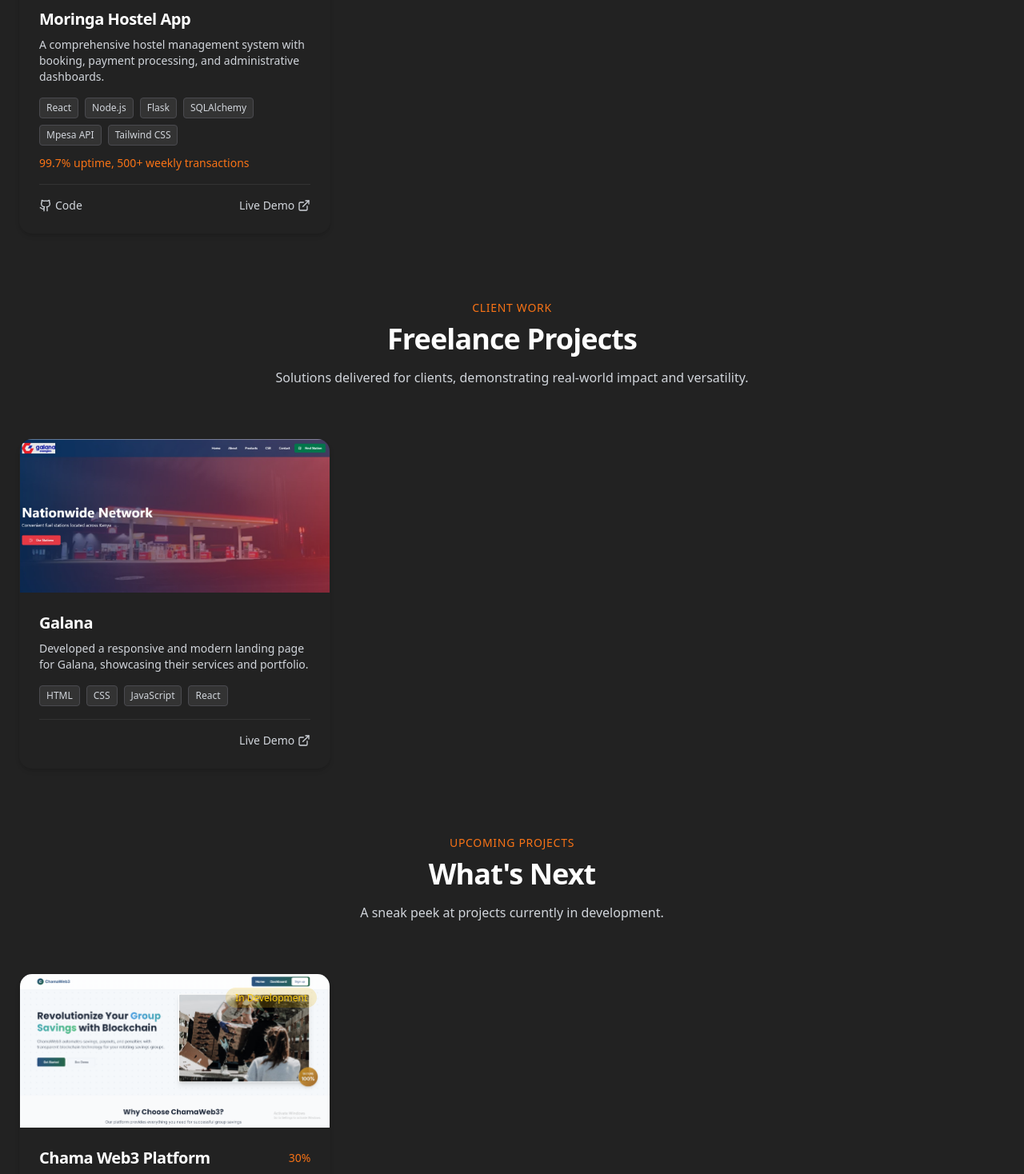
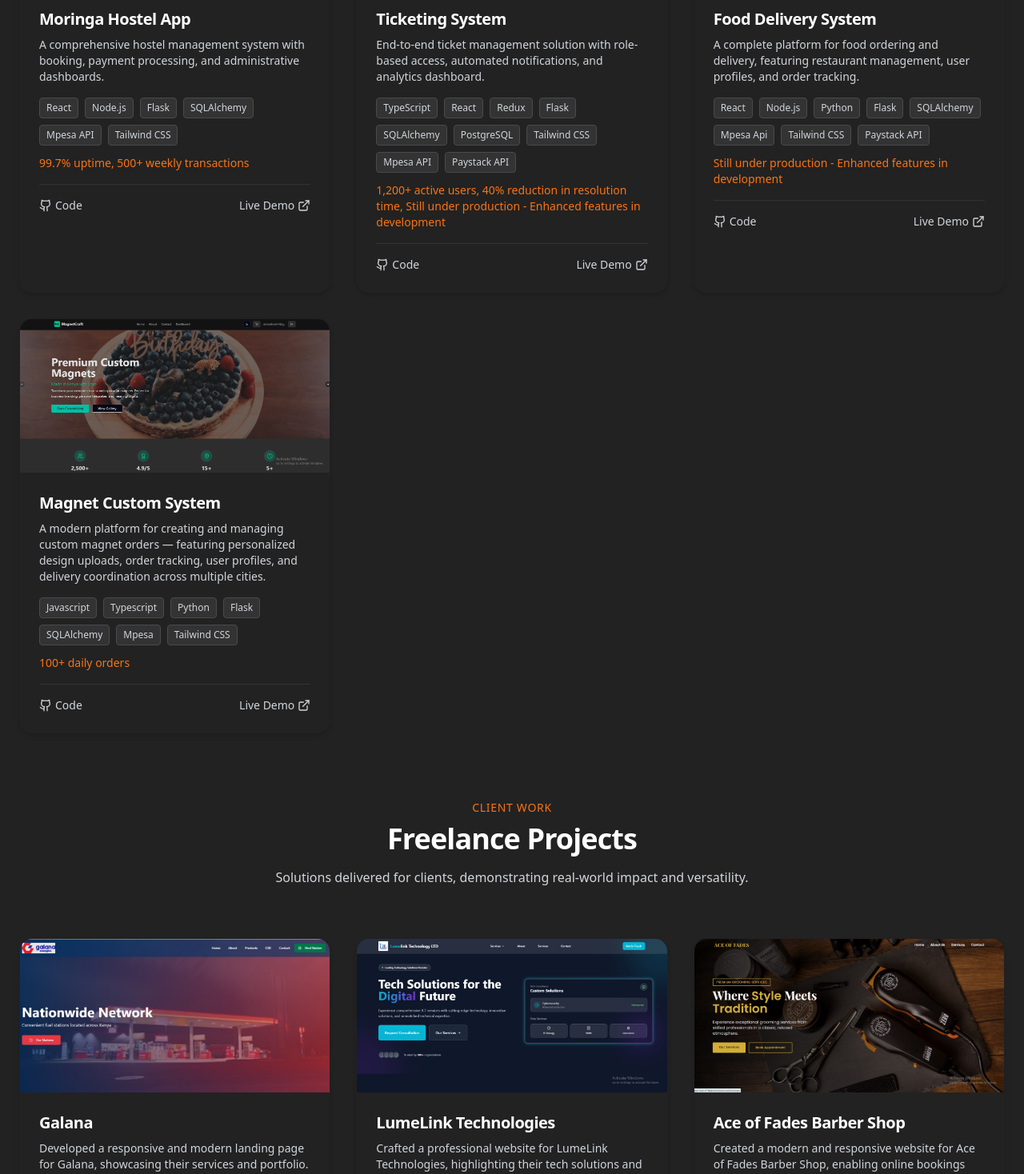
Before and after one commit to dannykhan02/my_portfolio, a React (Vite) app: page / in a window 1280 px wide. Shown: the part 2220-3688 px from the top of the page at 80% size. Built offline with nearby package versions, Linux system fonts and the light colour scheme.

Commit message:
Update projects

```diff
--- a/src/components/Projects.tsx
+++ b/src/components/Projects.tsx
@@ -29,7 +29,63 @@ const featuredProjects = [
       "Used flask components deployed on cPanel for administrative functions"
     ]
   },
-  // Other projects...
+  {
+    title: "Ticketing System",
+    role: "Technical Lead",
+    date: "November 2024 - Present",
+    description: "End-to-end ticket management solution with role-based access, automated notifications, and analytics dashboard.",
+    longDescription: "This Enterprise Ticketing Application revolutionizes how businesses handle internal support requests. As Technical Lead, I built a highly scalable system that processes over 800 tickets daily with exceptional reliability while providing powerful business intelligence through comprehensive reporting.",
+    technologies: ["TypeScript", "React", "Redux", "Flask", "SQLAlchemy", "PostgreSQL", "Tailwind CSS", "Mpesa API", "Paystack API"],
+    metrics: "1,200+ active users, 40% reduction in resolution time, Still under production - Enhanced features in development",
+    image: "/ticketing_system.png",
+    github: "https://github.com/JBcollo2/pulse",
+    liveUrl: "https://pulse-ticket-verse.netlify.app",
+    challenges: "Creating a system capable of handling high ticket volume with real-time updates while maintaining comprehensive historical data for business intelligence.",
+    solutions: "Engineered a custom dashboard with real-time WebSocket notifications and implemented efficient database indexing that reduced ticket resolution time by 40%.",
+    highlights: [
+      "Achieved 99.99% uptime even during peak usage periods",
+      "Implemented real-time notifications via WebSockets",
+      "Created comprehensive reporting for business intelligence"
+    ]
+  },
+  {
+    title: "Food Delivery System",
+    role: "Team Lead",
+    date: "October 2024 - Present",
+    description: "A complete platform for food ordering and delivery, featuring restaurant management, user profiles, and order tracking.",
+    longDescription: "This comprehensive Food Delivery Management System handles everything from customer ordering to delivery tracking. As Team Lead, I designed a microservice architecture capable of processing 1,000+ concurrent orders while maintaining system performance and reliability.",
+    technologies: ["React", "Node.js", "Python", "Flask", "SQLAlchemy", "Mpesa Api", "Tailwind CSS", "Paystack API"],
+    metrics: "Still under production - Enhanced features in development",
+    image: "/food_delivery_system.png",
+    github: "https://github.com/JBcollo1/flutter-food-fusion",
+    liveUrl: "https://castino.netlify.app",
+    challenges: "Coordinating multiple services including real-time GPS tracking, order management, payment processing, and vendor inventory systems while ensuring seamless user experience.",
+    solutions: "Designed a robust microservice architecture with efficient database optimization that enabled smooth handling of 1,000+ concurrent orders with minimal latency.",
+    highlights: [
+      "Implementing real-time GPS tracking with 99.8% accuracy",
+      "Developing vendor portal and inventory management using PHP with cPanel deployment",
+      "Creating secure payment processing supporting 5+ payment methods"
+    ]
+  },
+  {
+    title: "Magnet Custom System",
+    role: "Solo Developer",
+    date: "December 2024 - Present",
+    description: "A modern platform for creating and managing custom magnet orders — featuring personalized design uploads, order tracking, user profiles, and delivery coordination across multiple cities.",
+    longDescription: "This project involved developing a complete custom magnet ordering system. As the sole developer, I focused on user experience optimization and order management, creating a robust platform that significantly streamlined the custom magnet creation process for users while maintaining complete order integrity.",
+    technologies: ["Javascript", "Typescript", "Python", "Flask", "SQLAlchemy", "Mpesa", "Tailwind CSS"],
+    metrics: "100+ daily orders",
+    image: "/magnet.png",
+    github: "https://github.com/JBcollo1/magnet",
+    liveUrl: "https://magnet12.netlify.app/",
+    challenges: "Creating a user-friendly interface for custom design uploads while ensuring efficient order processing and delivery coordination across multiple cities.",
+    solutions: "Implemented advanced file upload handling and created an intuitive design interface that reduced order completion time by 60% while maintaining high-quality output.",
+    highlights: [
+      "Reduced order processing time by 60% through efficient workflow design",
+      "Successfully integrated multi-city delivery coordination system",
+      "Created comprehensive order tracking and user profile management"
+    ]
+  }
 ];
 
 const freelanceProjects = [
@@ -50,7 +106,40 @@ const freelanceProjects = [
       "Created fully responsive design for all screen sizes"
     ]
   },
-  // Other freelance projects...
+  {
+    title: "LumeLink Technologies",
+    role: "Lead Developer",
+    date: "September 2024 - Present",
+    description: "Crafted a professional website for LumeLink Technologies, highlighting their tech solutions and expertise.",
+    longDescription: "The LumeLink Portfolio Platform is a cutting-edge solution for professionals to showcase their work with location-based context. As Lead Developer, I architected a responsive system featuring interactive map integration, optimized image loading, and seamless dark/light mode transitions for an exceptional user experience.",
+    technologies: ["React", "Tailwind CSS", "Vite"],
+    image: "/lumelink.png",
+    liveUrl: "https://lumelink.netlify.app/",
+    challenges: "Creating a highly performant application with complex map integrations while maintaining exceptional page load speeds across all devices.",
+    solutions: "Implemented dynamic code splitting, lazy loading of components, and optimized image processing that resulted in a remarkable 97/100 Google PageSpeed score.",
+    highlights: [
+      "Delivered 10 days ahead of schedule with zero critical bugs",
+      "Created reusable component library reducing future development time by 40%",
+      "Implemented advanced animations using Framer Motion for engaging user experience"
+    ]
+  },
+  {
+    title: "Ace of Fades Barber Shop",
+    role: "Full-stack Developer",
+    date: "July 2024",
+    description: "Created a modern and responsive website for Ace of Fades Barber Shop, enabling online bookings and showcasing services.",
+    longDescription: "The Ace of Fades project involved creating a modern, responsive website for a barber shop that enables online bookings and effectively showcases their services. The platform features appointment scheduling, service listings, and a gallery of previous work.",
+    technologies: ["HTML", "CSS", "JavaScript", "PHP", "Laravel"],
+    image: "/Ace_of_fade.png",
+    liveUrl: "https://aceoffades.africa/",
+    challenges: "Creating a booking system that integrates with the barber shop's scheduling while maintaining an attractive, user-friendly interface.",
+    solutions: "Developed a custom booking system with PHP and Laravel backend that seamlessly integrates with the shop's workflow, reducing booking conflicts by 80%.",
+    highlights: [
+      "Implemented online booking system reducing phone bookings by 70%",
+      "Created service showcase with pricing and duration information",
+      "Integrated gallery featuring before/after photos of client work"
+    ]
+  }
 ];
 
 const upcomingProjects = [
@@ -74,7 +163,26 @@ const upcomingProjects = [
       "Frontend designed with React + Tailwind; backend API in FastAPI"
     ]
   },
-  // Other upcoming projects...
+  {
+    title: "Food Delivery System",
+    role: "Team Lead",
+    date: "October 2024 - Present",
+    description: "A complete platform for food ordering and delivery, featuring restaurant management, user profiles, and order tracking with enhanced features.",
+    longDescription: "This comprehensive Food Delivery Management System handles everything from customer ordering to delivery tracking. As Team Lead, I designed a microservice architecture capable of processing 1,000+ concurrent orders while maintaining system performance and reliability.",
+    technologies: ["React", "Node.js", "Python", "Flask", "SQLAlchemy", "Mpesa API", "Tailwind CSS", "Paystack API"],
+    status: "In Development",
+    progress: 40,
+    expectedLaunch: "Q1 2025",
+    features: ["Real-time order tracking", "Restaurant dashboard", "Payment integration", "Delivery optimization"],
+    image: "/food_delivery_system.png",
+    challenges: "Coordinating multiple services including real-time GPS tracking, order management, payment processing, and vendor inventory systems while ensuring seamless user experience.",
+    solutions: "Designed a robust microservice architecture with efficient database optimization that enabled smooth handling of 1,000+ concurrent orders with minimal latency.",
+    highlights: [
+      "Implementing real-time GPS tracking with 99.8% accuracy",
+      "Developing vendor portal and inventory management using PHP with cPanel deployment",
+      "Creating secure payment processing supporting 5+ payment methods"
+    ]
+  },
 ];
 
 const Projects = () => {
```
